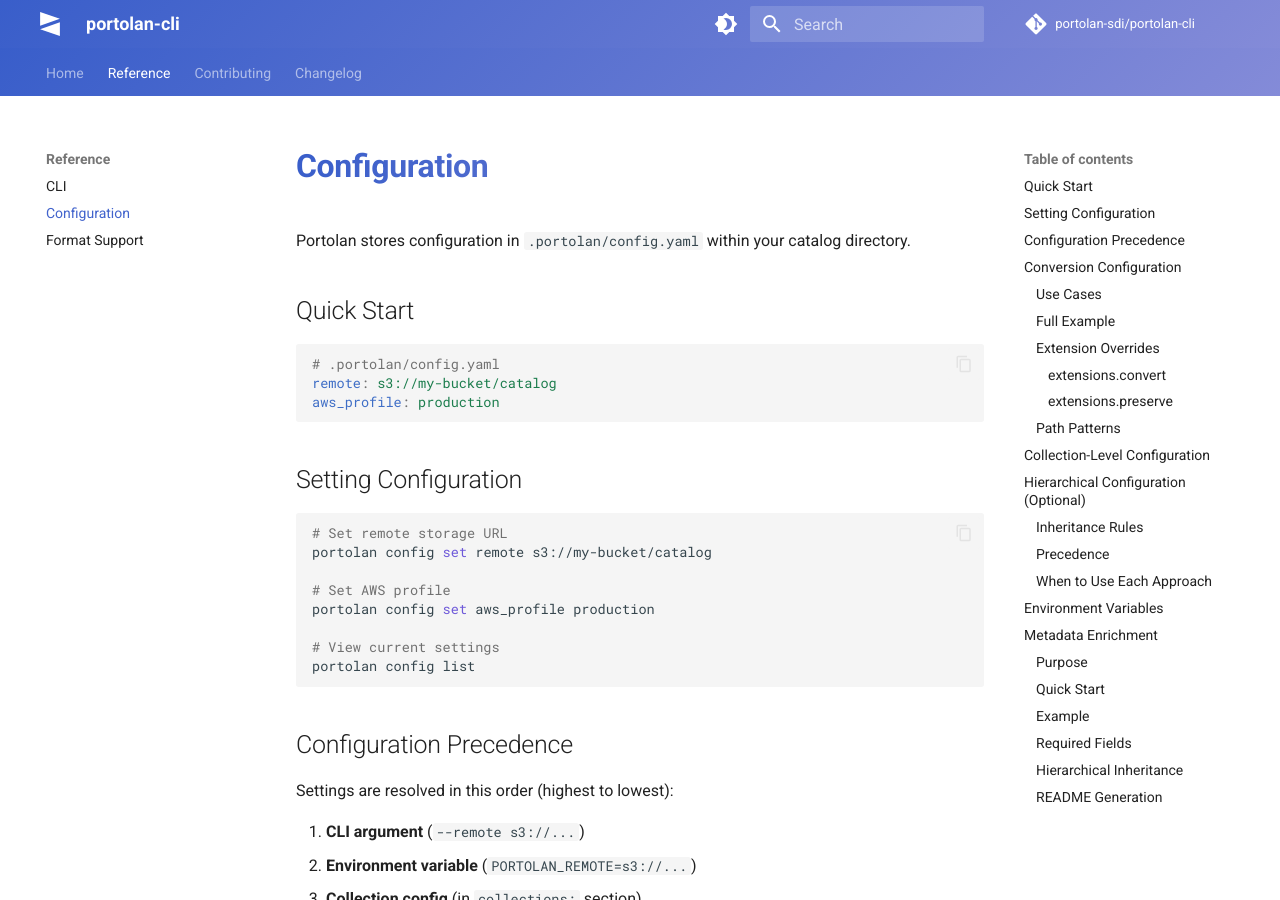
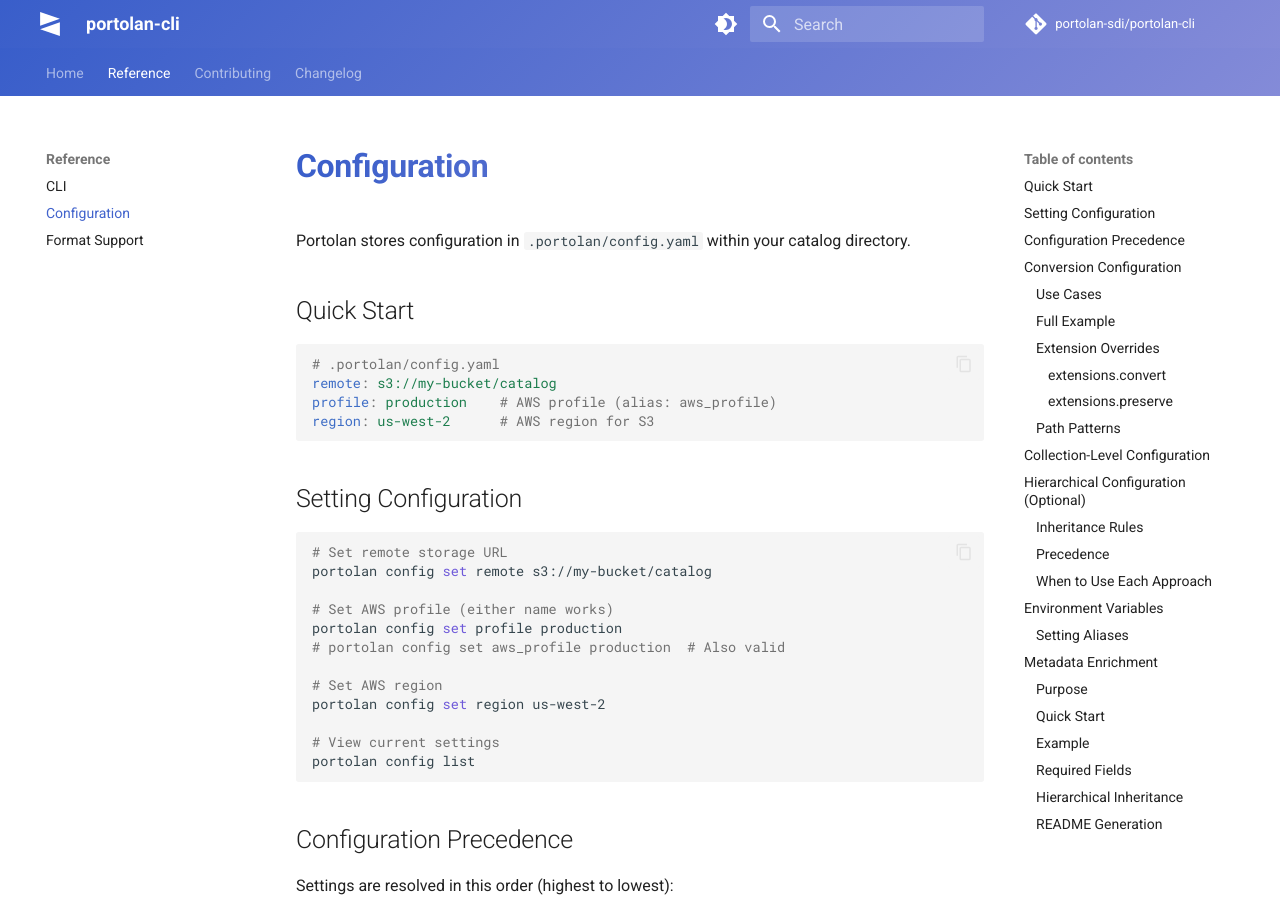
Before and after one commit to portolan-sdi/portolan-cli, an MkDocs documentation site: the page built from docs/reference/configuration.md, in a window 1280 px wide and 900 px high. Built offline with MkDocs 1.6.1 and Material for MkDocs 9.7.7, drawn with Linux system fonts in a browser that asks for light colours; comment, search, counter and statistics services are not loaded; some of the changed text lies outside the part shown.

Commit message:
docs: add profile alias, region setting, and new CLI commands
- Document `profile` as alias for `aws_profile` in configuration
- Add `region` setting for S3 operations
- Add `portolan metadata` and `portolan readme` to README command list
- Update menard links for push.py, sync.py, parallel.py

Co-Authored-By: Claude Opus 4.5 <noreply@anthropic.com>

````diff
--- a/docs/reference/configuration.md
+++ b/docs/reference/configuration.md
@@ -7,7 +7,8 @@ Portolan stores configuration in `.portolan/config.yaml` within your catalog dir
 ```yaml
 # .portolan/config.yaml
 remote: s3://my-bucket/catalog
-aws_profile: production
+profile: production    # AWS profile (alias: aws_profile)
+region: us-west-2      # AWS region for S3
 ```
 
 ## Setting Configuration
@@ -16,8 +17,12 @@ aws_profile: production
 # Set remote storage URL
 portolan config set remote s3://my-bucket/catalog
 
-# Set AWS profile
-portolan config set aws_profile production
+# Set AWS profile (either name works)
+portolan config set profile production
+# portolan config set aws_profile production  # Also valid
+
+# Set AWS region
+portolan config set region us-west-2
 
 # View current settings
 portolan config list
@@ -210,12 +215,24 @@ Most users should start with `collections:` and only add per-collection `.portol
 
 All settings can be set via environment variables with the `PORTOLAN_` prefix:
 
-| Setting | Environment Variable |
-|---------|---------------------|
-| `remote` | `PORTOLAN_REMOTE` |
-| `aws_profile` | `PORTOLAN_AWS_PROFILE` |
+| Setting | Environment Variable | Notes |
+|---------|---------------------|-------|
+| `remote` | `PORTOLAN_REMOTE` | |
+| `aws_profile` | `PORTOLAN_AWS_PROFILE` | |
+| `profile` | `PORTOLAN_PROFILE` | Alias for `aws_profile` |
+| `region` | `PORTOLAN_REGION` | AWS region for S3 |
 
 Environment variables override config file settings but are overridden by CLI arguments.
+
+### Setting Aliases
+
+Some settings have aliases for convenience:
+
+| Canonical Name | Alias |
+|----------------|-------|
+| `aws_profile` | `profile` |
+
+Both names work interchangeably in config files and environment variables.
 
 ## Metadata Enrichment
 
````
Also changed, not shown: README.md (+3 -0 lines), 1 other file.
